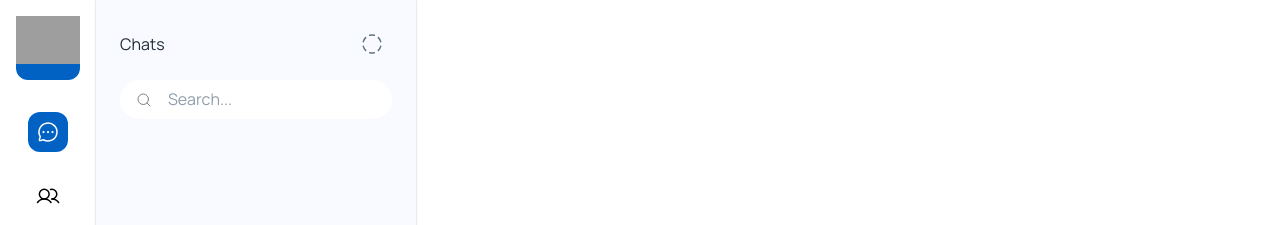
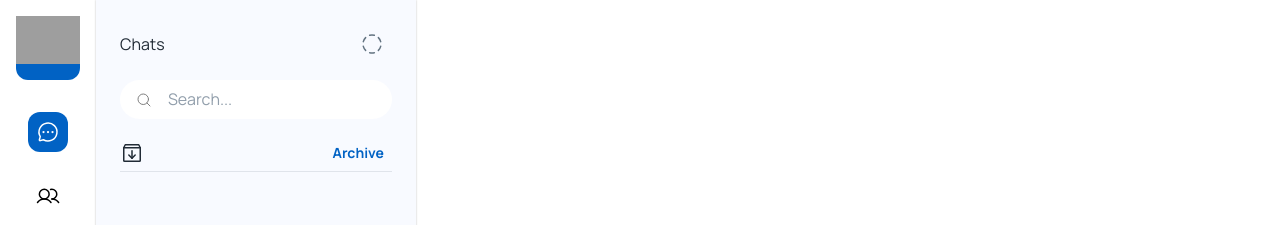
Before and after one commit to rohan-tech-negi/Chat-App, a React (Create React App) app: page /app in a window 1280 px wide. Shown: the top 225 px of the page. Built offline with nearby package versions, Linux system fonts and the light colour scheme; grey boxes are pictures that could not be loaded.

Commit message:
created the archive button also in the chat section

```diff
--- a/src/pages/dashboard/Chats.js
+++ b/src/pages/dashboard/Chats.js
@@ -1,5 +1,5 @@
-import { Box, IconButton, InputBase, Stack, Typography, alpha, styled } from '@mui/material'
-import {CircleDashed, MagnifyingGlass} from "phosphor-react"
+import { Box, Button, Divider, IconButton, InputBase, Stack, Typography, alpha, styled } from '@mui/material'
+import {ArchiveBox, CircleDashed, MagnifyingGlass} from "phosphor-react"
 import React from 'react'
 
 const Search = styled("div")(({theme})=>({
@@ -52,6 +52,14 @@ const Chats = () => {
           </Search>
         </Stack>
 
+        <Stack>
+          <Stack direction="row" alignItems="center" justifyContent="space-between">
+            <ArchiveBox size={24}></ArchiveBox>
+          <Button> Archive</Button>
+          </Stack>
+          <Divider></Divider>
+        </Stack>
+
       </Stack>
 
 
```
